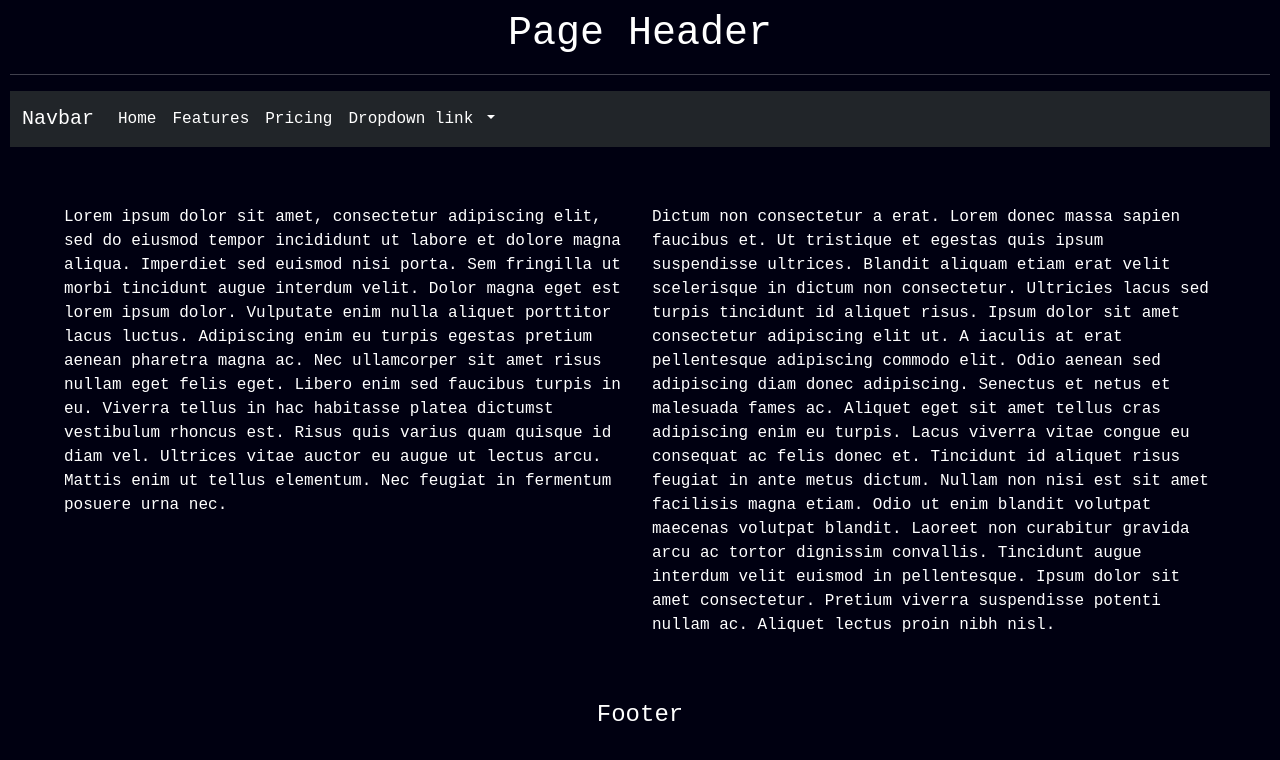
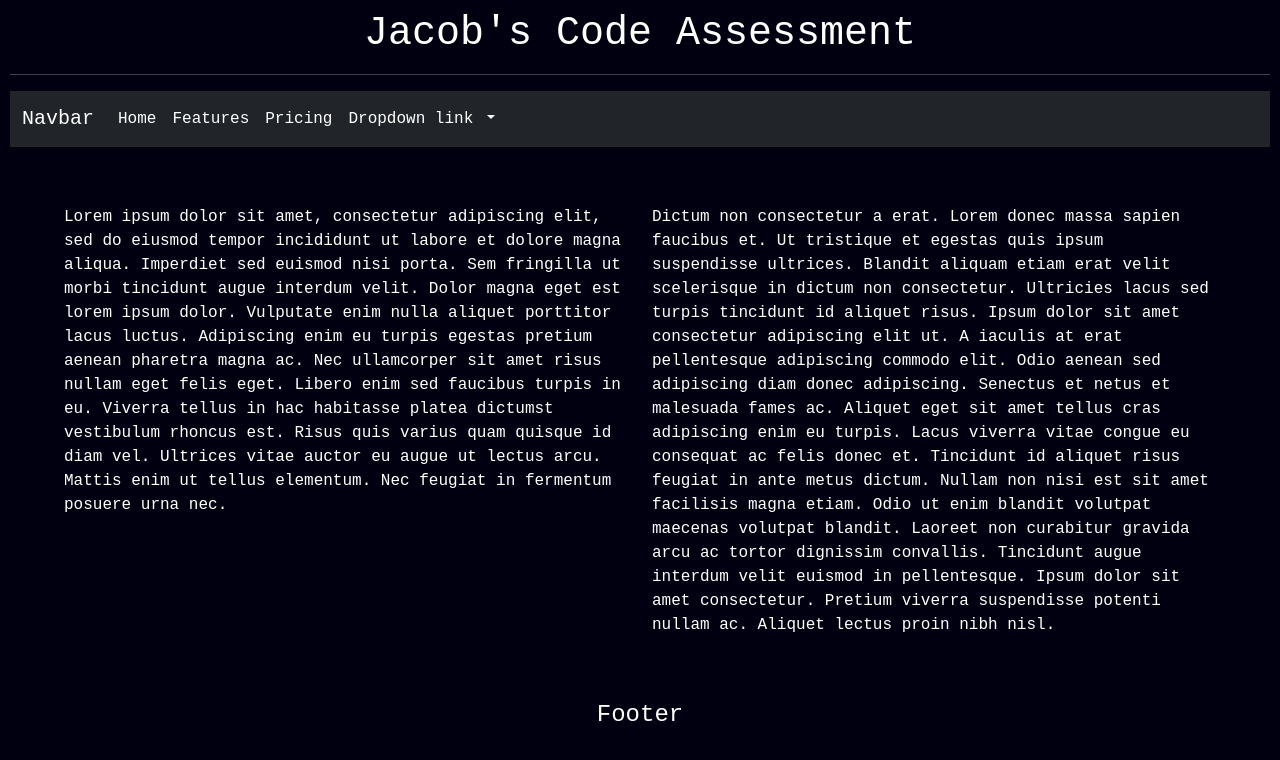
Before and after one commit to Jacob-Jeffries/m4c, a plain HTML site: page index.html in a window 1280 px wide. Drawn offline with nearby package versions, Linux system fonts and the light colour scheme; a script that the page names is missing.

Commit message:
Updated files

```diff
--- a/index.html
+++ b/index.html
@@ -22,12 +22,12 @@
     <!--MY STYLE-->
     <link rel="stylesheet" href="./assets/css/style.css">
 
-    <title>TITLE</title>
+    <title>Code Assessment</title>
 	</head>
 
   <body class="min-vh-100">
     <header>
-    	<h1 id="top" class="row d-flex justify-content-center">Page Header</h1>
+    	<h1 id="top" class="row d-flex justify-content-center">Jacob's Code Assessment</h1>
       <hr />
       <!--I switched the nav-bar to expand on medium displays-->
       <nav class="navbar navbar-expand-md bg-dark">
```
Also changed, not shown: 1 other file.
